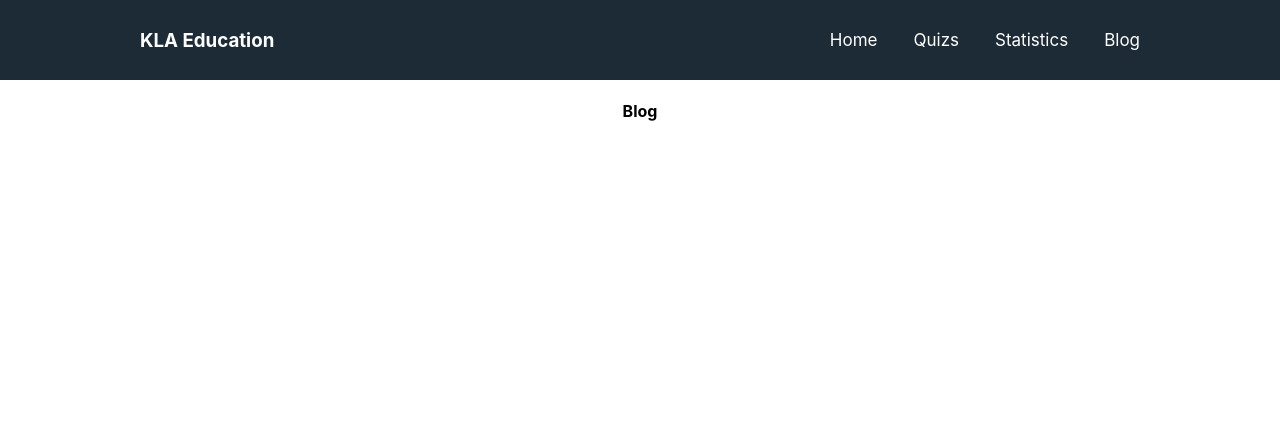
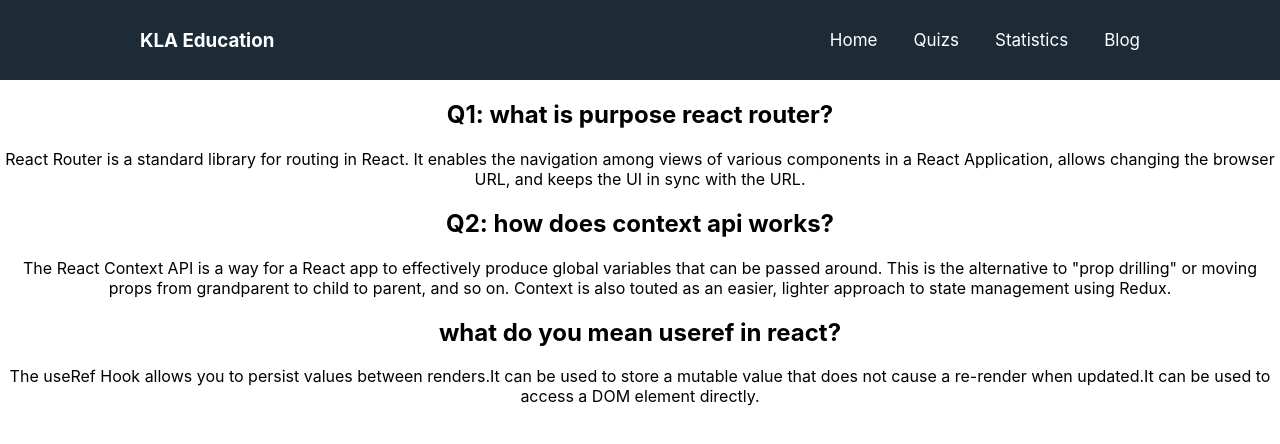
Before and after one commit to shahadot99999/quiz-crackerz, a React (Create React App) app: page /blog in a window 1280 px wide. Shown: the top 444 px of the page. Built offline with nearby package versions, Linux system fonts and the light colour scheme.

Commit message:
Blog question ready

```diff
--- a/src/components/Blog/Blog.js
+++ b/src/components/Blog/Blog.js
@@ -3,7 +3,14 @@ import React from 'react';
 const Blog = () => {
     return (
         <div>
-            <h4>Blog</h4>
+            <h2>Q1: what is purpose react router?</h2>
+            <p>React Router is a standard library for routing in React. It enables the navigation among views of various components in a React Application, allows changing the browser URL, and keeps the UI in sync with the URL.</p>
+
+            <h2>Q2: how does context api works?</h2>
+            <p>The React Context API is a way for a React app to effectively produce global variables that can be passed around. This is the alternative to "prop drilling" or moving props from grandparent to child to parent, and so on. Context is also touted as an easier, lighter approach to state management using Redux.</p>
+
+            <h2>what do you mean useref in react?</h2>
+            <p>The useRef Hook allows you to persist values between renders.It can be used to store a mutable value that does not cause a re-render when updated.It can be used to access a DOM element directly.</p>
         </div>
     );
 };
```
